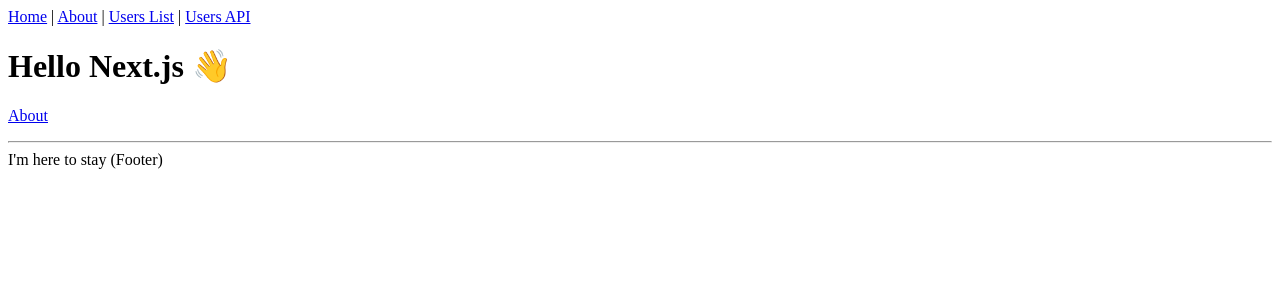
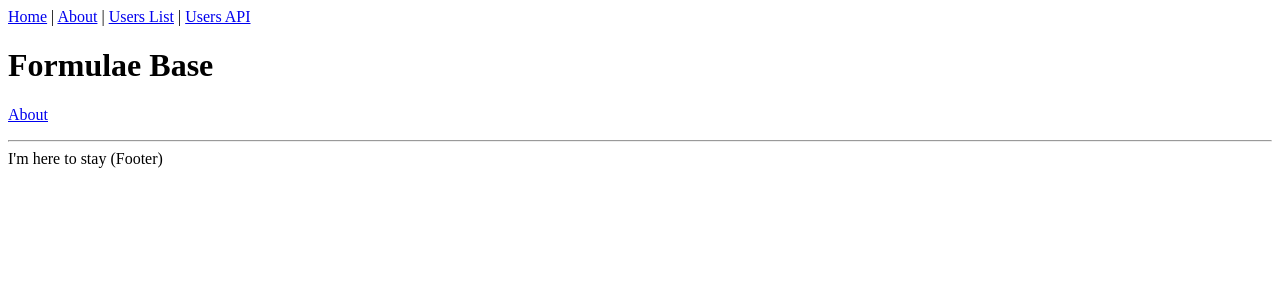
Before and after one commit to cohsh/formulae-base, a Next.js app: page / in a window 1280 px wide. Shown: the top 300 px of the page. Built offline with nearby package versions, Linux system fonts and the light colour scheme.

Commit message:
:zap: changed the title of IndexPage

```diff
--- a/pages/index.tsx
+++ b/pages/index.tsx
@@ -3,7 +3,7 @@
 
 const IndexPage = () => (
   <Layout title="Home | Next.js + TypeScript Example">
-    <h1>Hello Next.js 👋</h1>
+    <h1>Formulae Base</h1>
     <p>
       <Link href="/about">About</Link>
     </p>
```
Also changed, not shown: tsconfig.json (+15 -4 lines).
